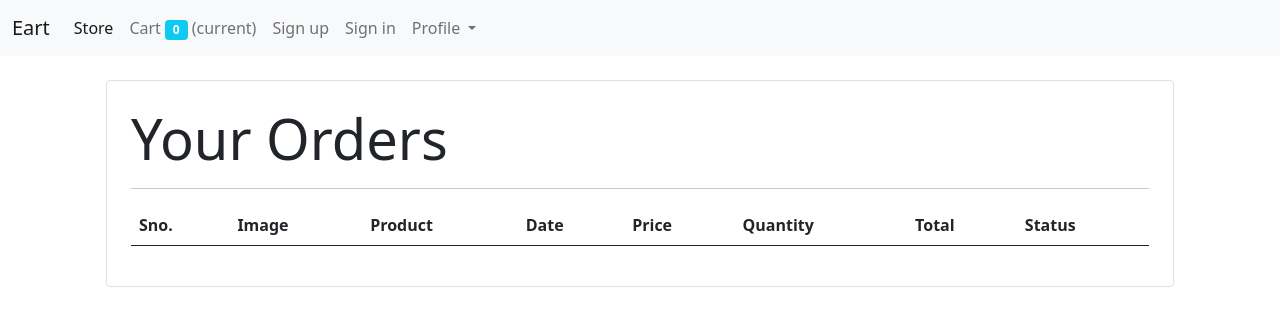
After one commit to arjunopmokeri/ArtShop, a Django app: page /orders/ in a window 1280 px wide. The commit adds this page. Shown: the top 326 px of the page. Run offline with Django 3.2, Linux system fonts and the light colour scheme; data comes from the database, SQL or seed files in the repository; both versions use the stored data as it was after the commit; lists and menus that the app fills with data are empty; some libraries are stand-ins or nearby versions.

Commit message:
third commit2

```diff
--- a/store/models/orders.py
+++ b/store/models/orders.py
@@ -12,6 +12,11 @@ class Orders(models.Model):
     address = models.CharField(max_length=50, default='', blank=True)
     phone = models.CharField(max_length=50, default='', blank=True)
     date = models.DateField(default=datetime.datetime.today)
+    status = models.BooleanField(default=False)
 
     def placeOrder(self):
         self.save()
+
+    @staticmethod
+    def get_orders_by_customer(customer_id):
+        return Orders.objects.filter(customer = customer_id).order_by('-date')
--- a/store/templates/base.html
+++ b/store/templates/base.html
@@ -27,7 +27,9 @@
                 <form class="d-flex">
                     <ul class="navbar-nav my-2 my-lg-0">
                     <li class="nav-item active">
-                            <a class="nav-link " aria-current="page" href="/cart">Cart</a>
+                            <a class="nav-link " aria-current="page" href="/cart">Cart
+                            <span class="badge bg-info">{{request.session.cart.keys|length}}</span>
+                            <span class="sr-only">(current)</span></a>
                         </li>
                     {% if request.session.customer %}
 
--- /dev/null
+++ b/store/templates/orders.html
@@ -0,0 +1,52 @@
+{% extends 'base.html' %}
+{% block title %} cart {% endblock %}
+
+{% block content %}
+{% load cart %}
+{% load custom_filter %}
+<div class="container">
+    <div class="border rounded p-4 m-4">
+        <p class="display-4 pl-4 ml-4">Your Orders</p>
+        <hr>
+        <table class="table">
+            <thead>
+                <tr>
+                    <th>Sno.</th>
+                    <th>Image</th>
+                    <th>Product</th>
+                    <th>Date</th>
+                    <th>Price</th>
+                    <th>Quantity</th>
+                    <th>Total</th>
+                    <th>Status</th>
+                </tr>
+            </thead>
+            <tbody>
+
+                {% for order in orders %}
+                <tr>
+                    <td>{{forloop.counter}}</td>
+                    <td><img style="height: 80px;" class="rounded-circle" src="{{order.product.image.url}}" alt=""></td>
+                    <td>{{ order.product.name }}</td>
+                    <td>{{ order.date }}</td>
+                    <td>{{ order.price|currency }}</td>
+                    <td>{{ order.quantity }}</td>
+                    <td>{{ order.quantity|multiply:order.price|currency }}</td>
+                    <!-- <td>{{ order.status }}</td> -->
+                    {% if order.status %}
+                    <td><small class="badge bg-success">completed</small></td>
+                    {%else%}
+                    <td><small class="badge bg-warning">Pending</small></td>
+                    {% endif %}
+                </tr>
+                {% endfor %}
+            </tbody>
+
+        </table>
+
+    </div>
+</div>
+
+<!-- Button trigger modal -->
+
+{% endblock %}
--- a/store/templatetags/custom_filter.py
+++ b/store/templatetags/custom_filter.py
@@ -5,3 +5,8 @@ register = template.Library()
 @register.filter(name='currency')
 def currency(number):
     return "₹"+str(number)
+
+
+@register.filter(name='multiply')
+def multiply(number, number1):
+    return number * number1
--- a/store/urls.py
+++ b/store/urls.py
@@ -19,6 +19,7 @@ from .views.signup import Signup
 from .views.login import Login,logout
 from .views.cart import Cart
 from .views.checkout import CheckOut
+from .views.orders import OrderView
 
 urlpatterns = [
     path('', Index.as_view(), name='homepage'),
@@ -27,4 +28,5 @@ urlpatterns = [
     path('logout/', logout, name='logout'),
     path('cart/', Cart.as_view(), name='cart'),
     path('check-out/', CheckOut.as_view(), name='check-out'),
+    path('orders/', OrderView.as_view(), name='orders'),
 ]
--- /dev/null
+++ b/store/views/orders.py
@@ -0,0 +1,15 @@
+from django.shortcuts import render, HttpResponse, redirect
+from django.contrib.auth.hashers import make_password, check_password
+from store.models.customer import customer
+from store.models.product import product
+from store.models.orders import Orders
+from django.views import View
+
+
+class OrderView(View):
+    def get(self, request):
+        cust = request.session.get('customer')
+        ord = Orders.get_orders_by_customer(cust)
+        print(ord)
+        ord = ord.reverse()
+        return render(request, 'orders.html', {'orders' : ord})
```
Also changed, not shown: store/templates/orders/order.html (deleted, +0 -7 lines), store/views/checkout.py (+15 -11 lines), db.sqlite3, store/migrations/0010_orders_status.py (added).
